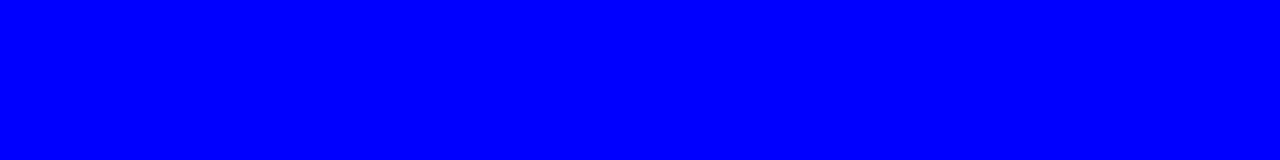
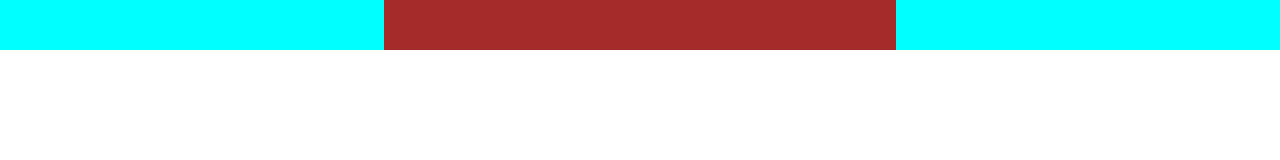
Before and after one commit to Robertarezza/htmlcss-dropbox, a plain HTML site: page index.html in a window 1280 px wide. Drawn offline with Linux system fonts and the light colour scheme.

Commit message:
add: header

```diff
--- a/css/style.css
+++ b/css/style.css
@@ -4,6 +4,16 @@
     box-sizing: border-box;
     margin: 0;
 }
-body{
-    background-color: blue;
+
+.header{
+    width: 100%;
+    display: flex;
+    /* debug */
+    background-color: brown;
+    height: 50px;
+    justify-content: space-between;
 }
+.list-sx, .list-dx{
+    background-color: aqua;
+    width: 30%;
+}
--- a/index.html
+++ b/index.html
@@ -8,7 +8,10 @@
 </head>
 <body>
     <!-- header -->
-    <header></header>
+    <header class="header">
+        <div class="list-sx"></div>
+        <div class="list-dx"></div>
+    </header>
     <!-- /header -->
 
     <!-- main -->
```
